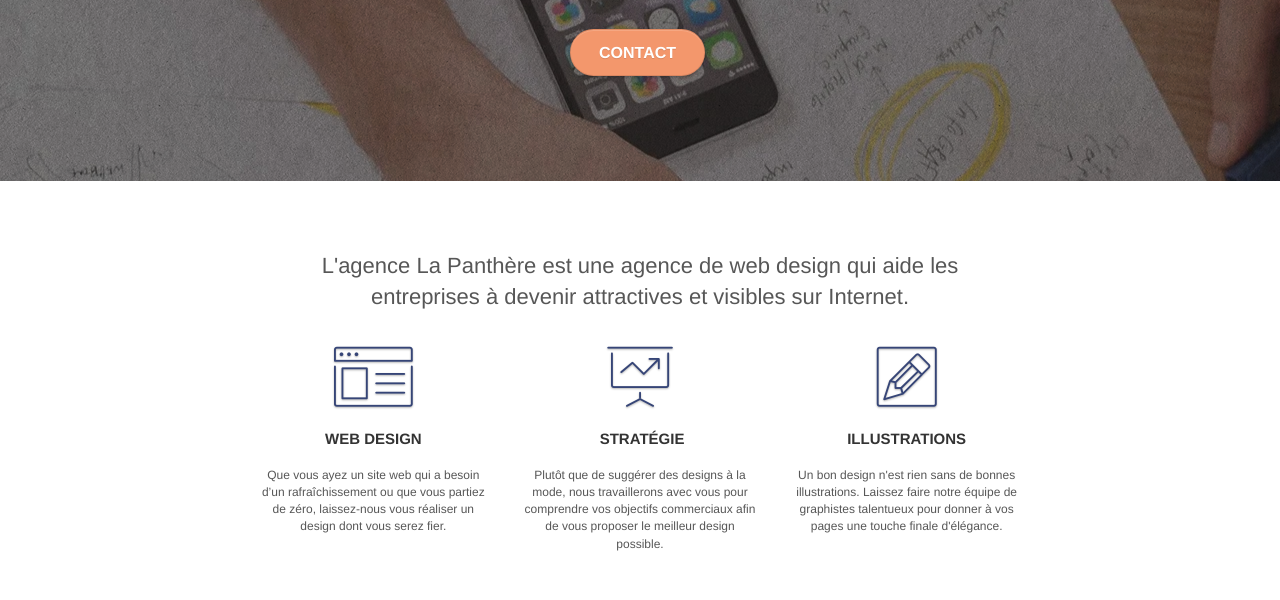
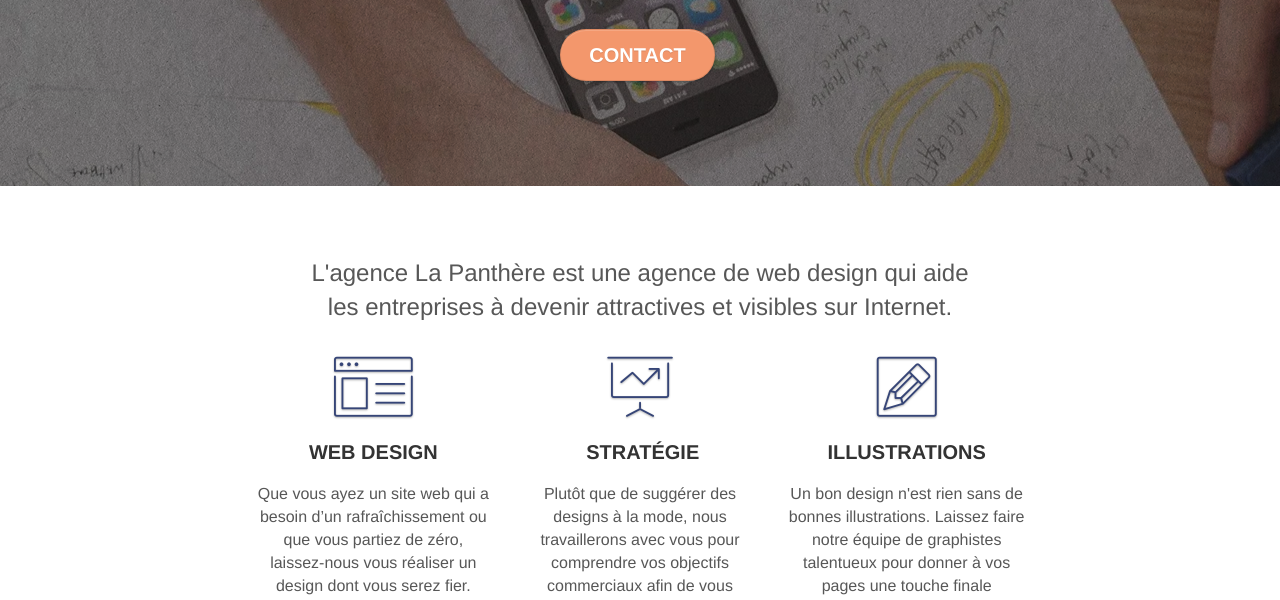
Before and after one commit to Dullahan83/P4-Agence-la-panthere, a plain HTML site: page index.html in a window 1280 px wide. Shown: the part 351-951 px from the top of the page. Drawn offline with Linux system fonts and the light colour scheme.

Commit message:
final commit

```diff
--- a/style.css
+++ b/style.css
@@ -705,7 +705,7 @@ a {
 }
 
 p {
-    font-size: 12px;
+    font-size: 16px;
 }
 
 .tight-width-whitespace {
@@ -723,7 +723,7 @@ p {
     color: #FFFFFF!important;
     text-transform: uppercase;
     padding: 12px 28px 12px 28px;
-    font-size: 16px;
+    font-size: 20px;
     font-weight: 700;
 }
 
@@ -733,12 +733,12 @@ p {
 }
 
 h2 {
-    font-size: 22px;
+    font-size: 24px;
     line-height: 1.4em;
 }
 
 h3 {
-    font-size: 15px;
+    font-size: 20px;
     text-transform: uppercase;
     font-weight: 700;
     color: #333333!important;
```
